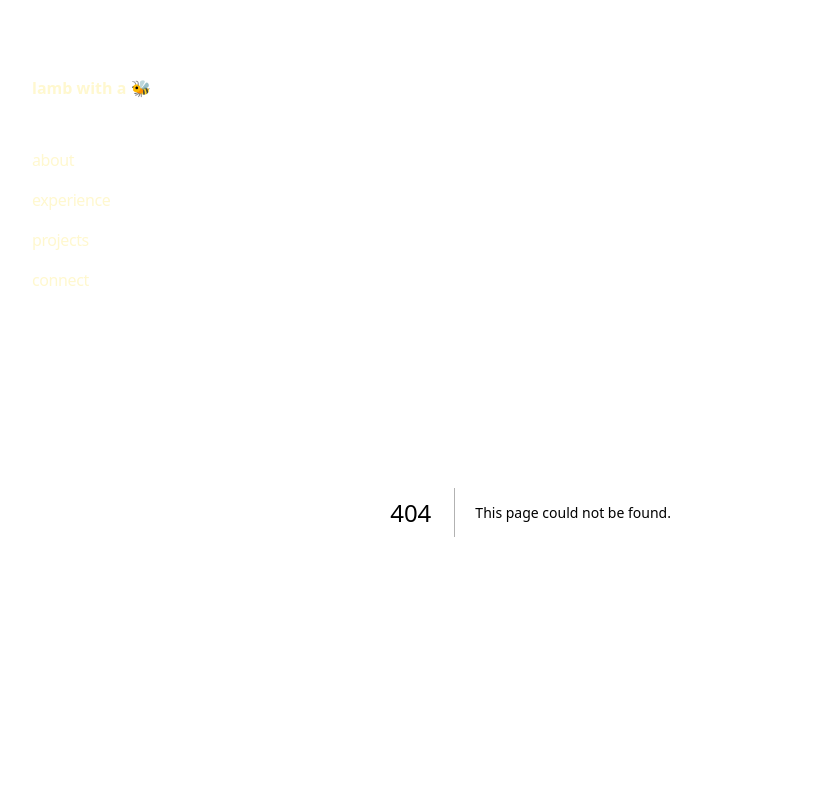
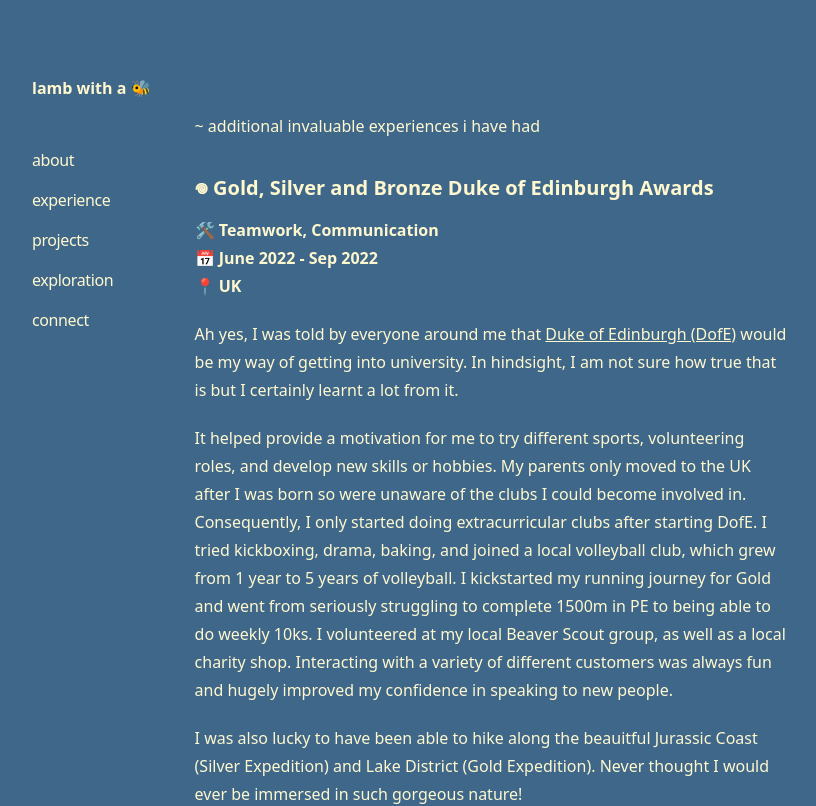
Before and after one commit to lamb-chen/website, a Next.js app: page /exploration in a window 1280 px wide. Before the commit this address had no page. Shown: the top 806 px of the page, without its empty margins (12-828 px from the left). Built offline with nearby package versions, Linux system fonts and the light colour scheme.

Commit message:
added explorations page and more content

```diff
--- a/app/components/Navbar.tsx
+++ b/app/components/Navbar.tsx
@@ -9,6 +9,9 @@ const navItems = {
   },
   '/projects': {
     name: 'projects',
+  },
+  '/exploration': {
+    name: 'exploration',
   },
   '/connect': {
     name: 'connect',
--- /dev/null
+++ b/app/exploration/exploration.md
@@ -0,0 +1,34 @@
+---
+title: "exploration"
+subtitle: "reach out ^0^"
+date: "15-02-2024"
+---
+~ additional invaluable experiences i have had
+
+### **𖦹 Gold, Silver and Bronze Duke of Edinburgh Awards**
+
+🛠️ **Teamwork, Communication**
+📅 **June 2022 - Sep 2022**
+📍 **UK**
+
+Ah yes, I was told by everyone around me that [Duke of Edinburgh (DofE)](https://www.dofe.org/) would be my way of getting into university. In hindsight, I am not sure how true that is but I certainly learnt a lot from it.
+
+It helped provide a motivation for me to try different sports, volunteering roles, and develop new skills or hobbies. My parents only moved to the UK after I was born so were unaware of the clubs I could become involved in. Consequently, I only started doing extracurricular clubs after starting DofE. I tried kickboxing, drama, baking, and joined a local volleyball club, which grew from 1 year to 5 years of volleyball. I kickstarted my running journey for Gold and went from seriously struggling to complete 1500m in PE to being able to do weekly 10ks. I volunteered at my local Beaver Scout group, as well as a local charity shop. Interacting with a variety of different customers was always fun and hugely improved my confidence in speaking to new people.
+
+I was also lucky to have been able to hike along the beauitful Jurassic Coast (Silver Expedition) and Lake District (Gold Expedition). Never thought I would ever be immersed in such gorgeous nature!
+
+### **𖦹 Conservation with John Muir Award – Flatford Mill**
+
+🛠️ **Teamwork, Communication**
+📅 **June 2022 - Sep 2022**
+📍 **Flatford Mill, UK**
+
+As part of my Gold DofE, I needed to complete a 1-week residential of some sort. My friend suggested we go to Flatford Mill together as she had an interest in conservation. Having no previous knowledge in conservation, I decided to go too to learn more about it!
+
+### **𖦹 Front of House Team Member at Wagamamas**
+
+🛠️ **Teamwork, Communication, Customer Service**
+📅 **June 2022 - Sep 2022**
+📍 **Devon, UK**
+
+Working at Wagamamas put me in a high pressure environment almost everday.
--- /dev/null
+++ b/app/exploration/page.tsx
@@ -0,0 +1,40 @@
+import fs from 'fs';
+import ReactMarkdown from 'react-markdown';
+import matter from 'gray-matter';
+
+const ExplorationPage = () => {
+  const file = 'app/exploration/exploration.md';
+  const content = fs.readFileSync(file, 'utf8');
+  const exploration = matter(content);
+
+  return (
+    <div className='text-customText'>
+      <article className='prose'>
+      <ReactMarkdown
+          components={{
+            a: ({ node, ...props }) => (
+                <a className="text-customText hover:text-" {...props} />
+              ),
+              h3: ({ node, ...props }) => (
+                <h3 className="text-customText" {...props} />
+              ),
+              p: ({ node, ...props }) => (
+                <p className="text-customText" {...props} />
+              ),
+              h4: ({ node, ...props }) => (
+                <h4 className="text-customText" {...props} />
+              ),
+              li: ({ node, ...props }) => (
+                <li className="text-customText" {...props} />
+              ),
+              strong: ({ node, ...props }) => (
+                  <strong className="text-bold text-customText" {...props} />
+                ),
+          }}
+        >{exploration.content}</ReactMarkdown>
+      </article>
+    </div>
+  );
+};
+
+export default ExplorationPage;
--- a/app/posts/[slug]/page.tsx
+++ b/app/posts/[slug]/page.tsx
@@ -29,11 +29,9 @@ const PostPage = (props: any) => {
         <p className="my-3">{post.data.date}</p>
         <ReactMarkdown
             components={{
-              // Style links
               a: ({ node, ...props }) => (
                 <a className="text-customText hover:underline" {...props} />
               ),
-              // Style headings
               h4: ({ node, ...props }) => (
                 <h4 className="text-customText" {...props} />
               ),
@@ -52,7 +50,9 @@ const PostPage = (props: any) => {
               li: ({ node, ...props }) => (
                 <li className="text-customText" {...props} />
               ),
-              // Add more heading levels if needed
+              em: ({ node, ...props }) => (
+                <em className="text-customText" {...props} />
+              ),
             }}
           >
             {post.content}
```
Also changed, not shown: app/about/about.md (+1 -1 lines), app/experience/experience.md (+18 -2 lines), app/projects/projects.md (+7 -0 lines), posts/diff-dev-roles.md (deleted, +0 -7 lines), posts/loss-functions.md (added, +11 -0 lines), posts/new-bloggings.md (+1 -1 lines).
